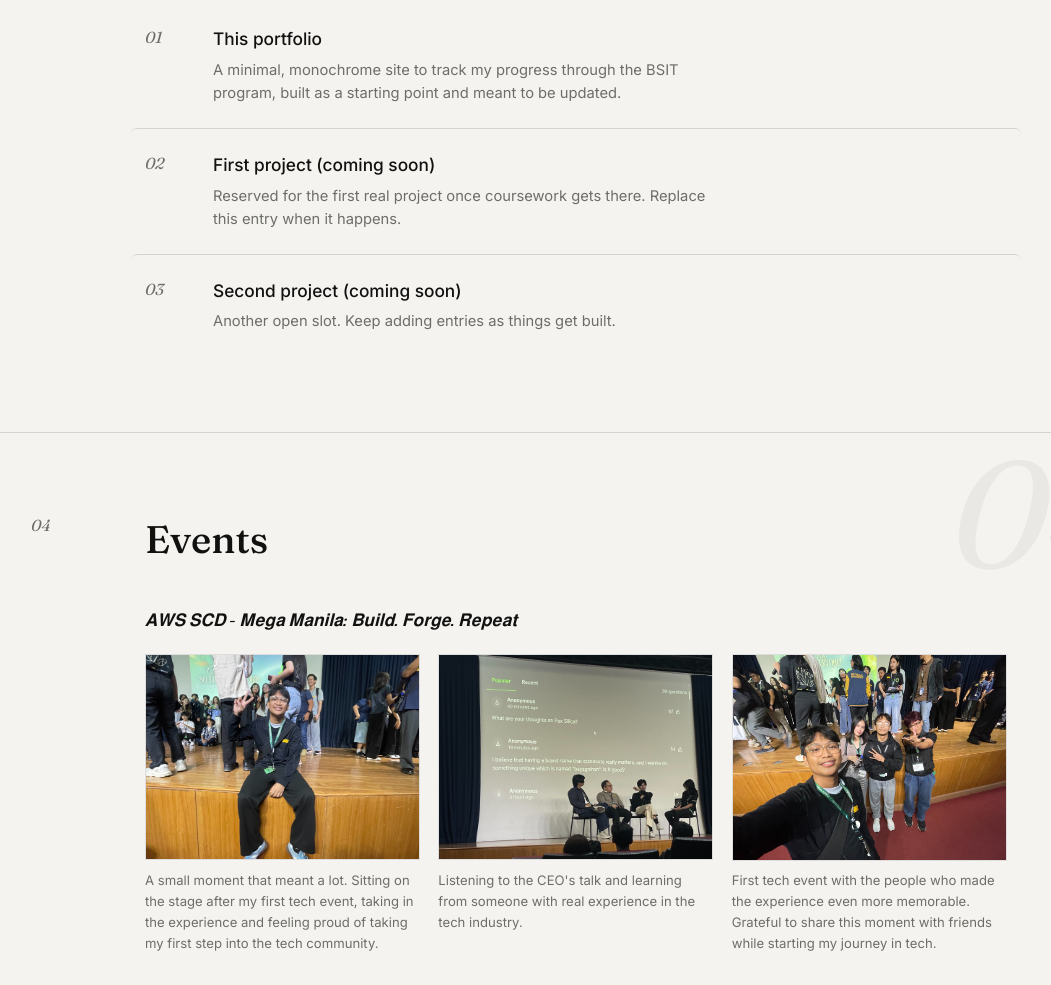
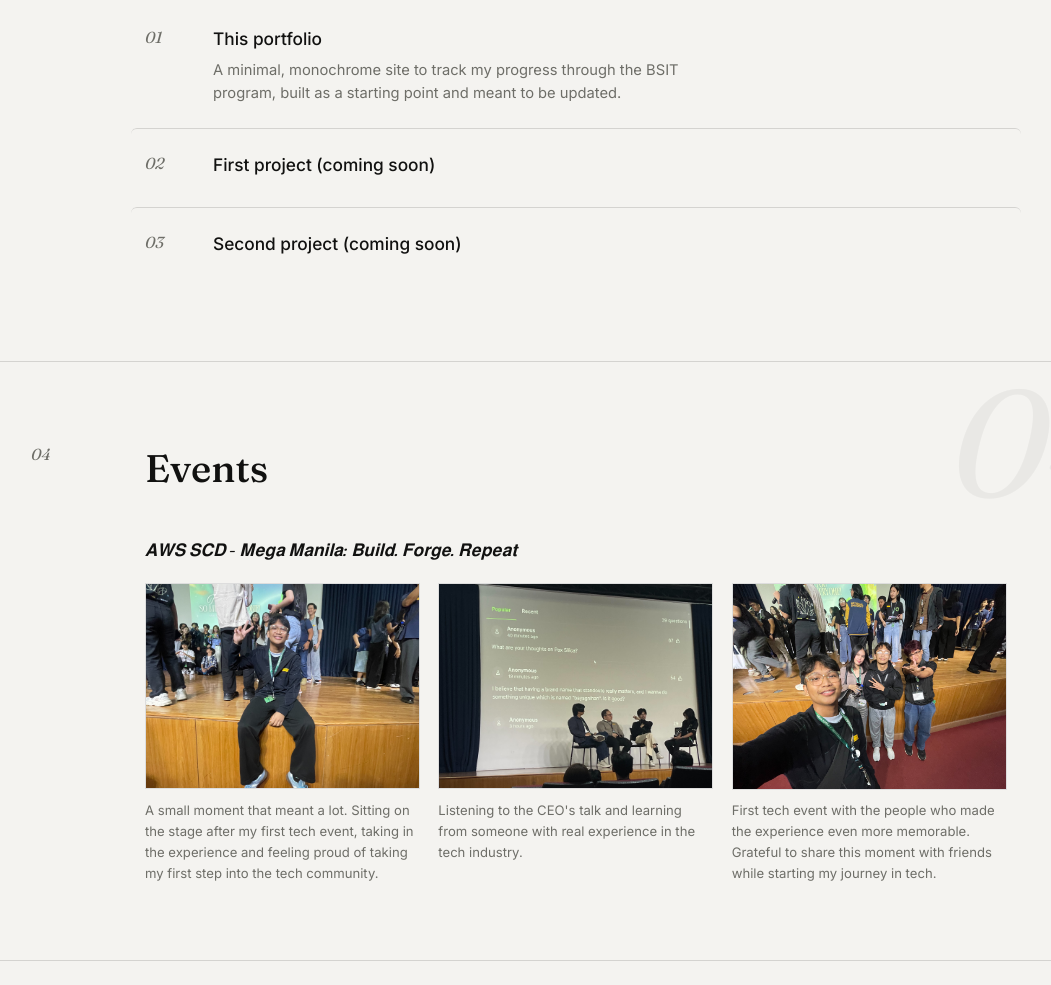
Before and after one commit to Makiyahto/Makiyahto.github.io, a plain HTML site: page index.html in a window 1280 px wide. Shown: the part 2044-3029 px from the top of the page, without its empty margins (121-1172 px from the left). Drawn offline with nearby package versions, Linux system fonts and the light colour scheme; animation ran at ten frames a second.

Commit message:
Clear placeholder text in project log
Removed placeholder text for project entries.

```diff
--- a/index.html
+++ b/index.html
@@ -764,14 +764,14 @@
           <span class="num">02</span>
           <div>
             <h4>First project (coming soon)</h4>
-            <p>Reserved for the first real project once coursework gets there. Replace this entry when it happens.</p>
+            <p></p>
           </div>
         </div>
         <div class="log-item">
           <span class="num">03</span>
           <div>
             <h4>Second project (coming soon)</h4>
-            <p>Another open slot. Keep adding entries as things get built.</p>
+            <p></p>
           </div>
         </div>
       </div>
```
